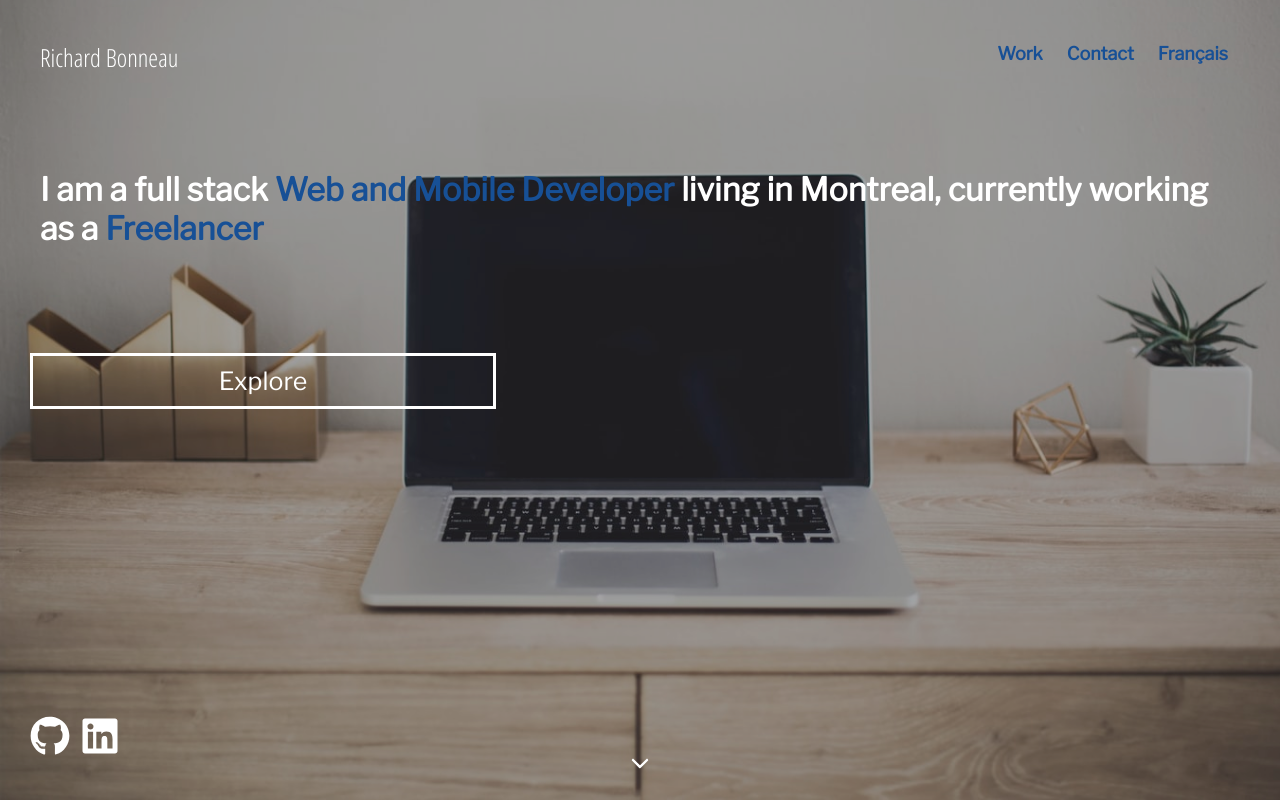
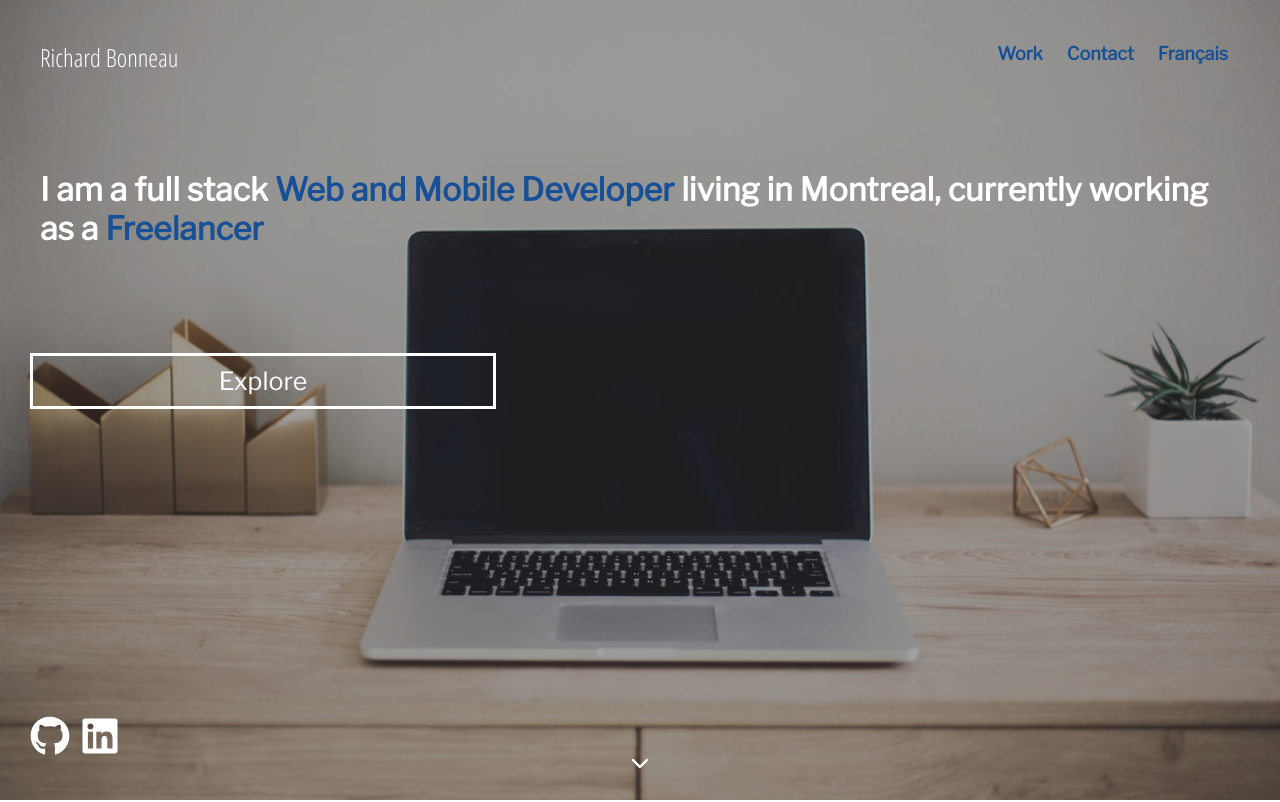
Before and after one commit to richardbonneau/portfolio, a React (Create React App) app: page / in a window 1280 px wide. Shown: the top 802 px of the page. Built offline with nearby package versions, Linux system fonts and the light colour scheme.

Commit message:
hero background position top

```diff
--- a/src/App.css
+++ b/src/App.css
@@ -276,7 +276,7 @@ h3 {
   height: 100vh;
   background: url(/images/hero3.jpg);
   background-repeat: no-repeat;
-  background-position: bottom;
+  background-position: top;
   background-size: cover;
   box-shadow: inset 0 0 0 1000px rgba(33, 33, 33, 0.41);
 }
```
